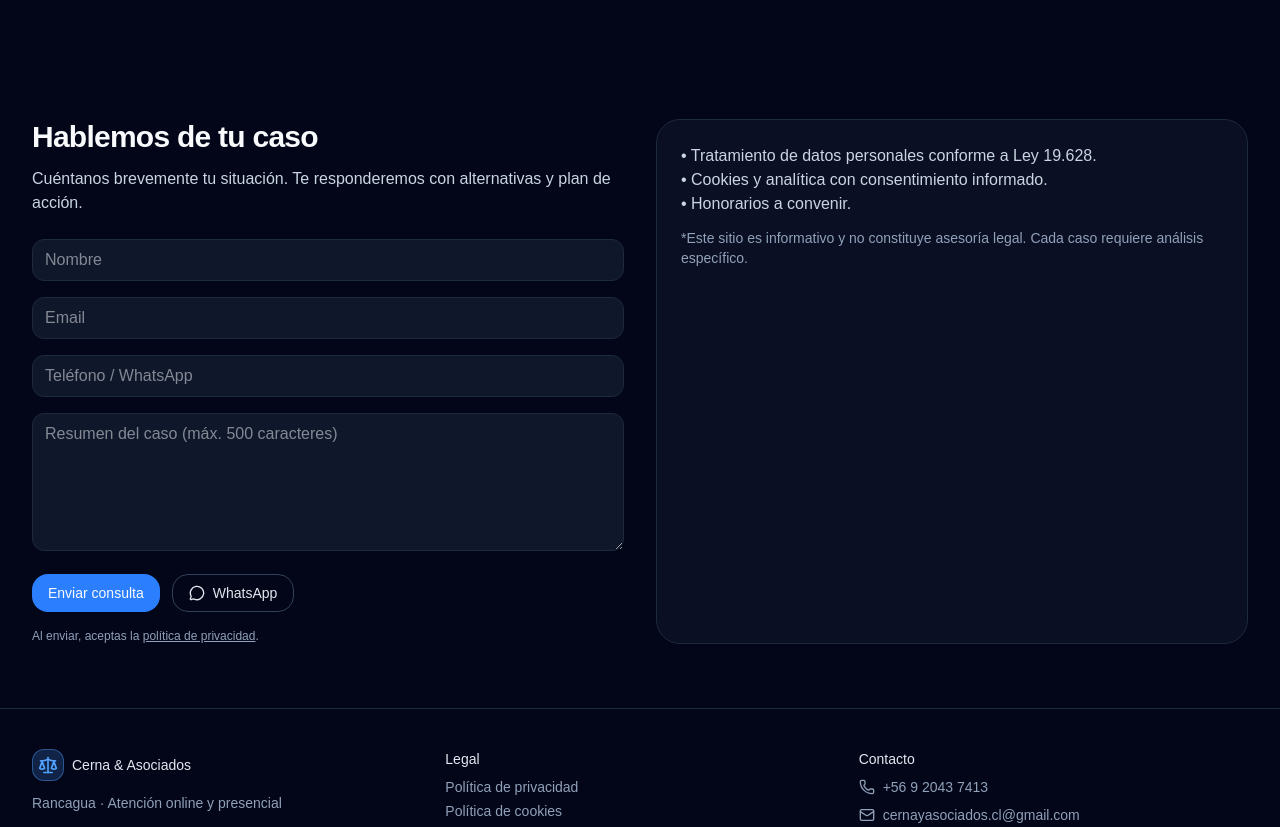
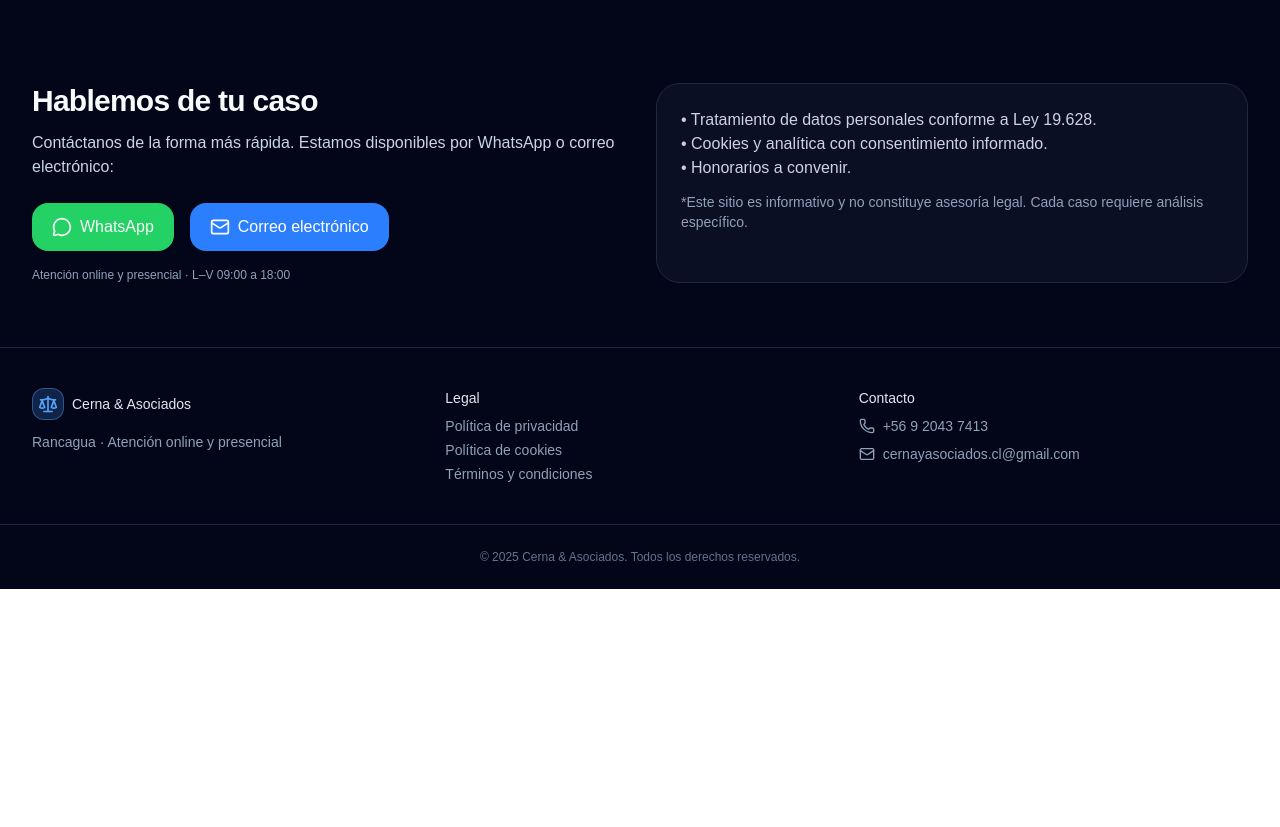
Before and after one commit to RanaWow/cerna-asociados-web, a Next.js app: page / in a window 1280 px wide. Shown: the part 2620-3447 px from the top of the page. After the commit the page ends 3209 px from the top, so only its background shows below. Built offline with nearby package versions, Linux system fonts and the light colour scheme.

Commit message:
Reemplaza formulario por botones animados de contacto

```diff
--- a/src/app/page.tsx
+++ b/src/app/page.tsx
@@ -115,16 +115,7 @@ export default function Page() {
           <PracticeCard icon={<Building2 className="h-6 w-6" />} title="Derecho Administrativo" bullets={["Sumarios y vistas fiscales", "Estatutos: APS, Docente, Asistentes", "Probidad, incompatibilidades y sanciones", "Contraloría y recursos administrativos"]} />
           <PracticeCard icon={<FileText className="h-6 w-6" />} title="Contratación Pública" bullets={["Bases y anexos", "Evaluación y adjudicación", "Impugnaciones y reclamos", "Ejecución y término anticipado"]} />
           <PracticeCard icon={<Scale className="h-6 w-6" />} title="Litigación" bullets={["Juzgados del Trabajo", "Tribunales Contencioso-Adm.", "Recursos de protección", "SUSESO, DT y órganos fiscalizadores"]} />
-          <PracticeCard
-            icon={<Scale className="h-6 w-6" />}
-            title="Civil y Ejecutivo"
-            bullets={[
-              "Cobro de facturas y títulos ejecutivos",
-              "Término de contratos de arriendo",
-              "Desalojos y lanzamiento",
-              "Juicios declarativos y monitorios"
-            ]}
-          />
+          <PracticeCard icon={<Scale className="h-6 w-6" />} title="Civil y Ejecutivo" bullets={["Cobro de facturas y títulos ejecutivos", "Término de contratos de arriendo", "Desalojos y lanzamiento", "Juicios declarativos y monitorios"]} />
           <PracticeCard icon={<Briefcase className="h-6 w-6" />} title="Empresas y Sociedades" bullets={["Constitución de sociedades", "Redacción de estatutos", "Asesoría societaria y actas", "Modificaciones y disoluciones"]} />
           <PracticeCard icon={<Home className="h-6 w-6" />} title="Corretaje de propiedades" bullets={["Búsqueda y negociación asistida", "Estudio de títulos y due diligence", "Promesa de compraventa", "Contrato de compraventa", "Gestión notarial y CBR"]} />
         </div>
@@ -151,26 +142,18 @@ export default function Page() {
                 <Phone className="h-4 w-4" />
                 <a href="tel:+56920437413" className="hover:underline">+56 9 2043 7413</a>
               </p>
-
               <p className="flex items-center gap-2">
                 <Mail className="h-4 w-4" />
                 <a href="mailto:cernayasociados.cl@gmail.com" className="hover:underline text-blue-400">
                   cernayasociados.cl@gmail.com
                 </a>
               </p>
-
               <p className="flex items-center gap-2">
                 <MessageCircle className="h-4 w-4" />
-                <a
-                  href="https://wa.me/56920437413?text=Hola%20Cerna%20%26%20Asociados%2C%20necesito%20asesor%C3%ADa%20legal."
-                  target="_blank"
-                  rel="noopener noreferrer"
-                  className="text-blue-400 hover:underline"
-                >
+                <a href="https://wa.me/56920437413?text=Hola%20Cerna%20%26%20Asociados%2C%20necesito%20asesor%C3%ADa%20legal." target="_blank" rel="noopener noreferrer" className="text-blue-400 hover:underline">
                   WhatsApp: +56 9 2043 7413
                 </a>
               </p>
-
               <p className="flex items-center gap-2"><MapPin className="h-4 w-4" /> Rancagua / Chile (online y presencial)</p>
               <p className="flex items-center gap-2"><Clock className="h-4 w-4" /> L–V 09:00 a 18:00</p>
               <p className="text-sm text-slate-400">Sujeto a secreto profesional.</p>
@@ -183,7 +166,6 @@ export default function Page() {
       <section id="casos" className="mx-auto max-w-7xl px-4 sm:px-6 lg:px-8 py-16">
         <div className="max-w-3xl">
           <h2 className="text-3xl font-bold tracking-tight">Experiencia y casos</h2>
-          <p className="mt-3 text-slate-300">Algunos tipos de asuntos que hemos abordado (sin revelar información sensible):</p>
         </div>
         <div className="mt-8 grid md:grid-cols-3 gap-6">
           <CaseCard title="Tutela laboral y despidos" text="Defensas y demandas por vulneración de derechos fundamentales y despidos indebidos." />
@@ -197,30 +179,38 @@ export default function Page() {
         <div className="grid lg:grid-cols-2 gap-8">
           <div>
             <h2 className="text-3xl font-bold tracking-tight">Hablemos de tu caso</h2>
-            <p className="mt-3 text-slate-300">Cuéntanos brevemente tu situación. Te responderemos con alternativas y plan de acción.</p>
-            <form className="mt-6 space-y-4" onSubmit={(e) => e.preventDefault()}>
-              <input placeholder="Nombre" className="w-full bg-slate-900 border border-slate-800 rounded-xl px-3 py-2" />
-              <input type="email" placeholder="Email" className="w-full bg-slate-900 border border-slate-800 rounded-xl px-3 py-2" />
-              <input placeholder="Teléfono / WhatsApp" className="w-full bg-slate-900 border border-slate-800 rounded-xl px-3 py-2" />
-              <textarea placeholder="Resumen del caso (máx. 500 caracteres)" className="w-full bg-slate-900 border border-slate-800 rounded-xl px-3 py-2" rows={5} />
-              <div className="flex gap-3">
-                <button className="inline-flex items-center rounded-2xl bg-blue-500 px-4 py-2 text-sm font-medium hover:bg-blue-600 transition">
-                  Enviar consulta
-                </button>
+            <p className="mt-3 text-slate-300">
+              Contáctanos de la forma más rápida. Estamos disponibles por WhatsApp o correo electrónico:
+            </p>
+
+            {/* NUEVO BLOQUE DE CONTACTO CON EFECTO PULSANTE */}
+            <div className="space-y-4 mt-6">
+              <div className="flex flex-col sm:flex-row gap-4">
+                {/* Botón de WhatsApp con efecto “latido” */}
                 <a
-                  className="inline-flex items-center gap-2 rounded-2xl border border-slate-700 px-4 py-2 text-sm font-medium text-slate-200 hover:bg-slate-900/60 transition"
-                  href="https://wa.me/56920437413?text=Hola%20Cerna%20%26%20Asociados%2C%20necesito%20asesor%C3%ADa%20legal."
+                  href="https://wa.me/56920437413?text=Hola%20Cerna%20%26%20Asociados%2C%20quisiera%20hacer%20una%20consulta%20legal."
                   target="_blank"
                   rel="noopener noreferrer"
+                  className="flex items-center justify-center gap-2 bg-[#25D366] hover:bg-[#128C7E] text-white rounded-2xl px-5 py-3 font-medium transition animate-[pulse_2s_ease-in-out_infinite]"
                 >
-                  <MessageCircle className="h-4 w-4" /> WhatsApp
+                  <MessageCircle className="h-5 w-5" /> WhatsApp
+                </a>
+
+                {/* Botón de correo electrónico */}
+                <a
+                  href="mailto:cernayasociados.cl@gmail.com?subject=Consulta%20Legal&body=Hola%2C%20quisiera%20asesor%C3%ADa%20en..."
+                  className="flex items-center justify-center gap-2 bg-blue-500 hover:bg-blue-600 text-white rounded-2xl px-5 py-3 font-medium transition"
+                >
+                  <Mail className="h-5 w-5" /> Correo electrónico
                 </a>
               </div>
+
               <p className="text-xs text-slate-400">
-                Al enviar, aceptas la <a href="#" className="underline">política de privacidad</a>.
+                Atención online y presencial · L–V 09:00 a 18:00
               </p>
-            </form>
+            </div>
           </div>
+
           <div className="rounded-3xl border border-slate-800 bg-slate-900/60 p-6 text-slate-300 space-y-3">
             <p>• Tratamiento de datos personales conforme a Ley 19.628.<br />• Cookies y analítica con consentimiento informado.<br />• Honorarios a convenir.</p>
             <div className="text-sm text-slate-400">*Este sitio es informativo y no constituye asesoría legal. Cada caso requiere análisis específico.</div>
@@ -274,6 +264,7 @@ export default function Page() {
         aria-label="Escríbenos por WhatsApp"
         title="WhatsApp"
       >
+        {/* Ícono WhatsApp */}
         <svg viewBox="0 0 32 32" aria-hidden="true" className="h-7 w-7" fill="currentColor">
           <path d="M19.11 17.39c-.3-.15-1.73-.85-2-.95s-.46-.15-.65.15-.75.95-.92 1.15-.34.22-.63.07a6.63 6.63 0 0 1-1.95-1.2 7.3 7.3 0 0 1-1.35-1.67c-.14-.23 0-.36.1-.5s.23-.27.34-.42a1.65 1.65 0 0 0 .22-.37.45.45 0 0 0 0-.42c0-.15-.64-1.56-.88-2.13s-.47-.5-.65-.5h-.55a1 1 0 0 0-.73.34 3.06 3.06 0 0 0-.96 2.27 5.31 5.31 0 0 0 1.11 2.84 12.12 12.12 0 0 0 4.64 4.18 15.86 15.86 0 0 0 1.58.58 3.8 3.8 0 0 0 1.74.11 2.83 2.83 0 0 0 1.86-1.31 2.33 2.33 0 0 0 .16-1.31c-.05-.08-.24-.15-.54-.3zM16.02 3.2A12.79 12.79 0 0 0 3.2 15.99a12.6 12.6 0 0 0 1.74 6.42L3 29l6.76-1.78a12.86 12.86 0 0 0 6.25 1.6h.01a12.79 12.79 0 0 0 12.79-12.79A12.72 12.72 0 0 0 16.02 3.2zm7.54 20.33a10.86 10.86 0 0 1-7.55 3.13h-.01a10.94 10.94 0 0 1-5.56-1.5l-.4-.24-4.01 1.05 1.07-3.91-.26-.4a10.93 10.93 0 0 1-1.68-5.81 10.88 10.88 0 0 1 18.57-7.68 10.73 10.73 0 0 1 3.15 7.54 10.85 10.85 0 0 1-3.32 7.22z" />
         </svg>
@@ -284,6 +275,7 @@ export default function Page() {
   );
 }
 
+/* ====== COMPONENTES REUTILIZABLES ====== */
 function MiniFeature({ icon, title, text }: { icon: React.ReactNode; title: string; text: string }) {
   return (
     <div className="p-4 rounded-2xl border border-slate-800 bg-slate-900/60">
```
